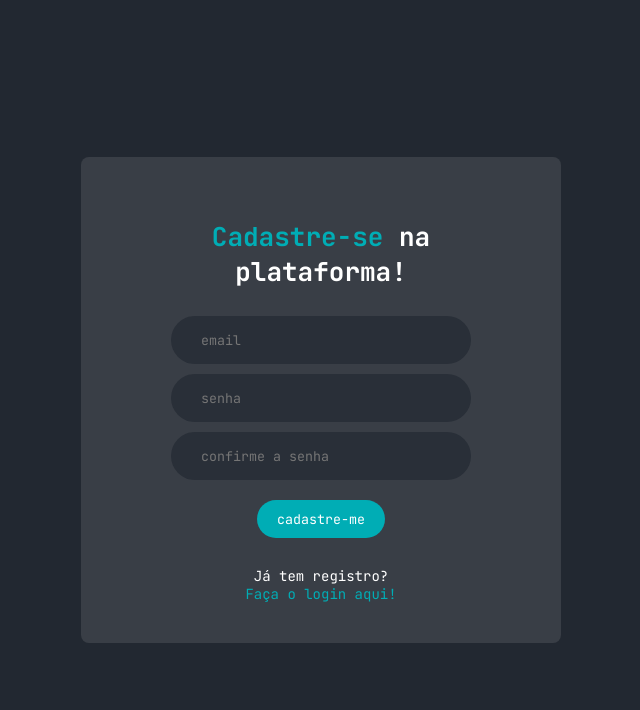
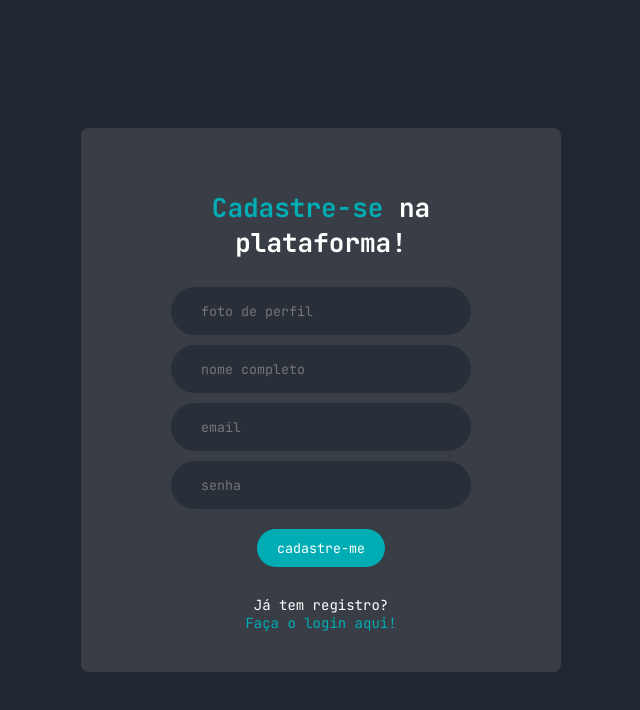
Before and after one commit to guiwb/gameria, a React (Create React App) app: page /cadastre-se in a window 1280 px wide. Shown: the top 710 px of the page, without its empty margins (319-959 px from the left). Built offline with nearby package versions, Linux system fonts and the light colour scheme; no server answers.

Commit message:
feat: use auth

```diff
--- a/src/App.js
+++ b/src/App.js
@@ -1,6 +1,8 @@
 import styled from "styled-components";
 import ThemeProvider from "./providers/theme";
 import Routes from "./routes";
+import { auth } from "./firebase";
+import { useState } from "react";
 
 const Wrapper = styled.div`
   display: flex;
@@ -11,12 +13,19 @@ const Wrapper = styled.div`
   min-height: 100vh;
 `;
 
-const App = () => (
+const App = () => {
+  const [ready, setReady] = useState(false);
+  auth.onAuthStateChanged(() => setReady(true));
+
+  return (
+    ready && (
       <ThemeProvider>
         <Wrapper>
           <Routes />
         </Wrapper>
       </ThemeProvider>
+    )
   );
+};
 
 export default App;
--- a/src/auth.js
+++ /dev/null
@@ -1,5 +0,0 @@
-import { user } from "./firebase";
-
-const isAuthenticated = () => !!user;
-
-export default isAuthenticated;
--- a/src/components/ui/Navbar/Profile.jsx
+++ b/src/components/ui/Navbar/Profile.jsx
@@ -1,5 +1,7 @@
 import styled from "styled-components";
 import Button from "../Button";
+import { auth } from "../../../firebase";
+import { useHistory } from "react-router-dom";
 
 const Wrapper = styled.div`
   height: 60px;
@@ -22,12 +24,27 @@ const Name = styled.p`
   color: #fff;
 `;
 
-const Profile = () => (
-  <Wrapper>
-    <Picture src="https://scontent.fpoa8-1.fna.fbcdn.net/v/t1.0-9/74352081_2228318253940054_1604344175396913152_n.jpg?_nc_cat=100&ccb=2&_nc_sid=a4a2d7&_nc_eui2=AeFaJB5HF68VFuX4rFZNJYeYzeAvrbHnI8zN4C-tsecjzAKSnqR_HhpFZPQxXg8UBKBz5kjE55y9b_AUhKOLPwgY&_nc_ohc=viJTlSujVk0AX_7lwUg&_nc_ht=scontent.fpoa8-1.fna&oh=5667e016a642221d32933cf78299efbf&oe=5FFD8488" />
-    <Name>Seja bem-vindo, Guilherme</Name>
-    <Button color="red">logout</Button>
-  </Wrapper>
-);
+const Profile = () => {
+  const history = useHistory();
+
+  const logout = async () => {
+    try {
+      await auth.signOut();
+      history.push("/login");
+    } catch (error) {
+      alert("Ocorreu um erro ao deslogar!");
+    }
+  };
+
+  return (
+    <Wrapper>
+      <Picture src="https://scontent.fpoa8-1.fna.fbcdn.net/v/t1.0-9/74352081_2228318253940054_1604344175396913152_n.jpg?_nc_cat=100&ccb=2&_nc_sid=a4a2d7&_nc_eui2=AeFaJB5HF68VFuX4rFZNJYeYzeAvrbHnI8zN4C-tsecjzAKSnqR_HhpFZPQxXg8UBKBz5kjE55y9b_AUhKOLPwgY&_nc_ohc=viJTlSujVk0AX_7lwUg&_nc_ht=scontent.fpoa8-1.fna&oh=5667e016a642221d32933cf78299efbf&oe=5FFD8488" />
+      <Name>Seja bem-vindo, Guilherme</Name>
+      <Button onClick={logout} color="red">
+        logout
+      </Button>
+    </Wrapper>
+  );
+};
 
 export default Profile;
--- a/src/firebase.js
+++ b/src/firebase.js
@@ -11,12 +11,8 @@ const firebaseConfig = {
   messagingSenderId: "561890909364",
   appId: "1:561890909364:web:2cdedbbbaf0614139e0be1",
 };
-
 firebase.initializeApp(firebaseConfig);
 
 export const gamesRef = firebase.database().ref("games");
 export const user = firebase.auth().currentUser;
-export const {
-  loginWithEmailAndPassword,
-  createUserWithEmailAndPassword,
-} = firebase;
+export const auth = firebase.auth();
--- a/src/pages/Login.jsx
+++ b/src/pages/Login.jsx
@@ -5,25 +5,29 @@ import Form from "../components/ui/Form";
 import Button from "../components/ui/Button";
 import Input from "../components/ui/Input";
 import Text from "../components/ui/Text";
-import { loginWithEmailAndPassword } from "../firebase";
+import { auth } from "../firebase";
+import { useHistory } from "react-router-dom";
 
 const Login = () => {
-  const login = async (e) => {
+  const history = useHistory();
+  const submit = async (e) => {
     e.preventDefault();
 
     const email = document.querySelector("input[type=email]").value;
     const password = document.querySelector("input[type=password]").value;
 
     try {
-      await loginWithEmailAndPassword(email, password);
+      await auth.signInWithEmailAndPassword(email, password);
+      history.push("/");
     } catch (e) {
+      console.log(e);
       alert("Usuário ou senha inválidos!");
     }
   };
 
   return (
     <Box>
-      <Form onSubmit={login}>
+      <Form onSubmit={submit}>
         <Title>
           Faça o seu <b>Login</b>!
         </Title>
--- a/src/pages/Register.jsx
+++ b/src/pages/Register.jsx
@@ -5,25 +5,46 @@ import Form from "../components/ui/Form";
 import Button from "../components/ui/Button";
 import Input from "../components/ui/Input";
 import Text from "../components/ui/Text";
+import { auth } from "../firebase";
+import { useHistory } from "react-router-dom";
 
-const Register = () => (
+const Register = (props) => {
+  const history = useHistory();
+
+  const submit = async (e) => {
+    e.preventDefault();
+
+    const photoURL = document.querySelector("input[name=picture]").value;
+    const displayName = document.querySelector("input[name=name]").value;
+    const email = document.querySelector("input[type=email]").value;
+    const password = document.querySelector("input[type=password]").value;
+
+    try {
+      await auth.createUserWithEmailAndPassword(email, password);
+      await auth.currentUser.updateProfile({ displayName, photoURL });
+      history.push("/");
+    } catch (e) {
+      console.log(e);
+      alert(`Ocorreu o seguinte erro ao criar o usuário: ${e.message}`);
+    }
+  };
+
+  return (
     <Box>
-    <Form action="">
+      <Form onSubmit={submit}>
         <Title>
           <b>Cadastre-se</b> na plataforma!
         </Title>
+        <Input type="text" name="picture" placeholder="foto de perfil" />
+        <Input type="text" name="name" placeholder="nome completo" />
         <Input type="email" name="email" placeholder="email" />
         <Input type="password" name="password" placeholder="senha" />
-      <Input
-        type="password"
-        name="passwordConfirm"
-        placeholder="confirme a senha"
-      />
         <Button type="submit">cadastre-me</Button>
         <Text>Já tem registro?</Text>
         <Link to="/login">Faça o login aqui!</Link>
       </Form>
     </Box>
   );
+};
 
 export default Register;
--- a/src/routes.js
+++ b/src/routes.js
@@ -2,7 +2,9 @@ import Home from "./pages/Home";
 import Login from "./pages/Login";
 import Register from "./pages/Register";
 import { BrowserRouter, Switch, Route, Redirect } from "react-router-dom";
-import isAuthenticated from "./auth";
+import { auth } from "./firebase";
+
+const isAuthenticated = () => auth?.currentUser;
 
 const PrivateRoute = ({ component: Component, ...rest }) => {
   const render = () =>
```
Also changed, not shown: 1 other file (tests, documents, lock files or other folders). Lines whose indentation alone changed are shown as unchanged.
